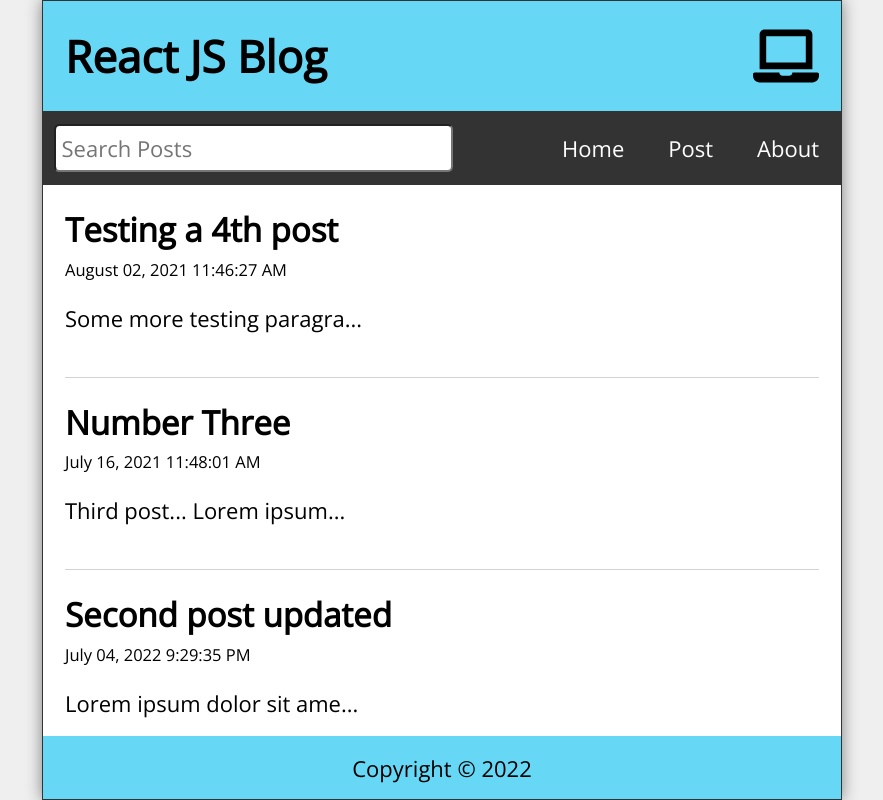
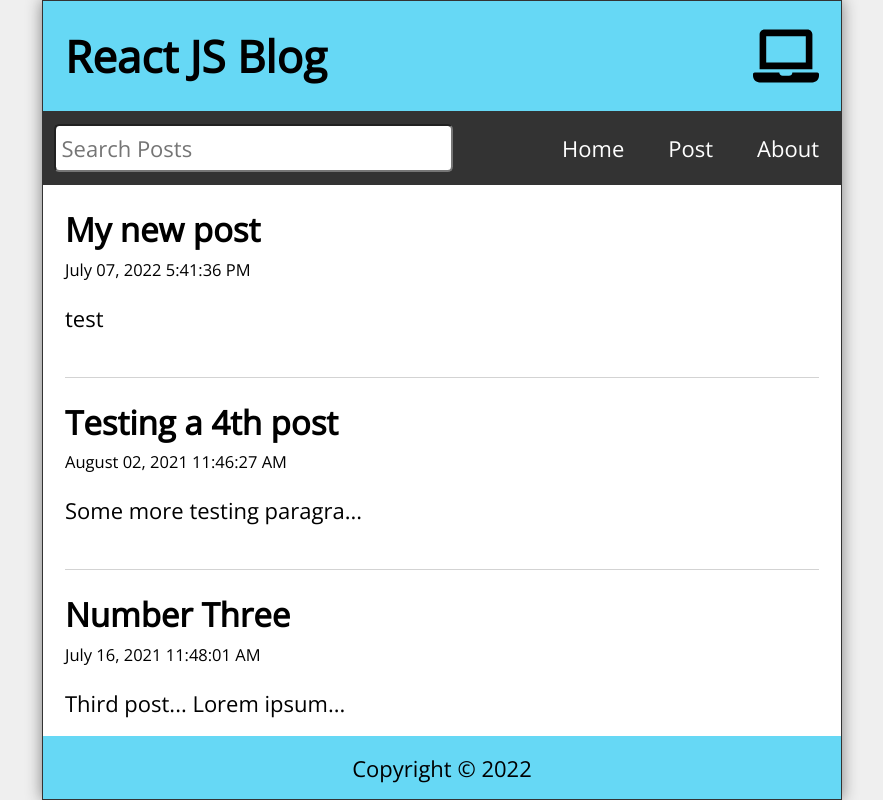
Before and after one commit to spaceotti/react-blog-project, a React (Vite) app: page / in a window 1280 px wide. Shown: the whole page, without its empty margins (198-1081 px from the left). Built offline with nearby package versions, Linux system fonts and the light colour scheme; data requests are answered from the project's data file.

Commit message:
Added useFetch hook and some more feature

```diff
--- a/data/db.json
+++ b/data/db.json
@@ -23,6 +23,12 @@
       "title": "Testing a 4th post",
       "datetime": "August 02, 2021 11:46:27 AM",
       "body": "Some more testing paragraphs!"
+    },
+    {
+      "id": 5,
+      "title": "My new post",
+      "datetime": "July 07, 2022 5:41:36 PM",
+      "body": "test"
     }
   ]
 }
--- a/src/App.jsx
+++ b/src/App.jsx
@@ -12,6 +12,7 @@
 import { format } from "date-fns";
 import api from "./api/posts";
 import { useWindowSize } from "./hooks/useWindowSize";
+import { useAxiosFetch } from "./hooks/useAxiosFetch";
 
 function App() {
   const [posts, setPosts] = useState([]);
@@ -24,25 +25,13 @@
   const history = useHistory();
   const { width } = useWindowSize();
 
+  const { data, fetchError, isLoading } = useAxiosFetch(
+    "http://localhost:3500/posts"
+  );
+
   useEffect(() => {
-    const fetchPosts = async () => {
-      try {
-        const response = await api.get("/posts");
-        setPosts(response.data);
-      } catch (err) {
-        if (err.response) {
-          // Not in the 200 response range
-          console.log(err.response.data);
-          console.log(err.response.status);
-          console.log(err.response.headers);
-        } else {
-          console.log(`Error: ${err.message}`);
-        }
-      }
-    };
-
-    fetchPosts();
-  }, []);
+    setPosts(data);
+  }, [data]);
 
   useEffect(() => {
     const filteredResults = posts.filter(
@@ -103,7 +92,11 @@
       <Nav search={search} setSearch={setSearch} />
       <Switch>
         <Route exact path="/">
-          <Home posts={searchResults} />
+          <Home
+            posts={searchResults}
+            fetchError={fetchError}
+            isLoading={isLoading}
+          />
         </Route>
         <Route exact path="/post">
           <NewPost
--- a/src/components/Home.jsx
+++ b/src/components/Home.jsx
@@ -1,14 +1,22 @@
 import React from "react";
 import Feed from "./Feed";
 
-const Home = ({ posts }) => {
+const Home = ({ posts, fetchError, isLoading }) => {
   return (
     <main className="Home">
-      {posts.length ? (
-        <Feed posts={posts} />
-      ) : (
-        <p style={{ marginTop: "2rem" }}>No posts to display</p>
+      {isLoading && <p className="statusMsg">Loading posts...</p>}
+      {!isLoading && fetchError && (
+        <p className="statusMsg" style={{ color: "red" }}>
+          {fetchError}
+        </p>
       )}
+      {!isLoading &&
+        !fetchError &&
+        (posts.length ? (
+          <Feed posts={posts} />
+        ) : (
+          <p className="statusMsg">No posts to display.</p>
+        ))}
     </main>
   );
 };
--- /dev/null
+++ b/src/hooks/useAxiosFetch.jsx
@@ -0,0 +1,44 @@
+import { useState, useEffect } from "react";
+import axios from "axios";
+
+export const useAxiosFetch = (dataUrl) => {
+  const [data, setData] = useState([]);
+  const [fetchError, setFetchError] = useState(null);
+  const [isLoading, setIsLoading] = useState(false);
+
+  useEffect(() => {
+    let isMounted = true;
+    const source = axios.CancelToken.source();
+
+    const fetchData = async (url) => {
+      setIsLoading(true);
+      try {
+        const response = await axios.get(url, {
+          cancelToken: source.token,
+        });
+        if (isMounted) {
+          setData(response.data);
+          setFetchError(null);
+        }
+      } catch (err) {
+        if (isMounted) {
+          setFetchError(err.message);
+          setData([]);
+        }
+      } finally {
+        isMounted && setTimeout(() => setIsLoading(false), 2000);
+      }
+    };
+
+    fetchData(dataUrl);
+
+    const cleanUp = () => {
+      isMounted = false;
+      source.cancel();
+    };
+
+    return cleanUp;
+  }, [dataUrl]);
+
+  return { data, fetchError, isLoading };
+};
```
